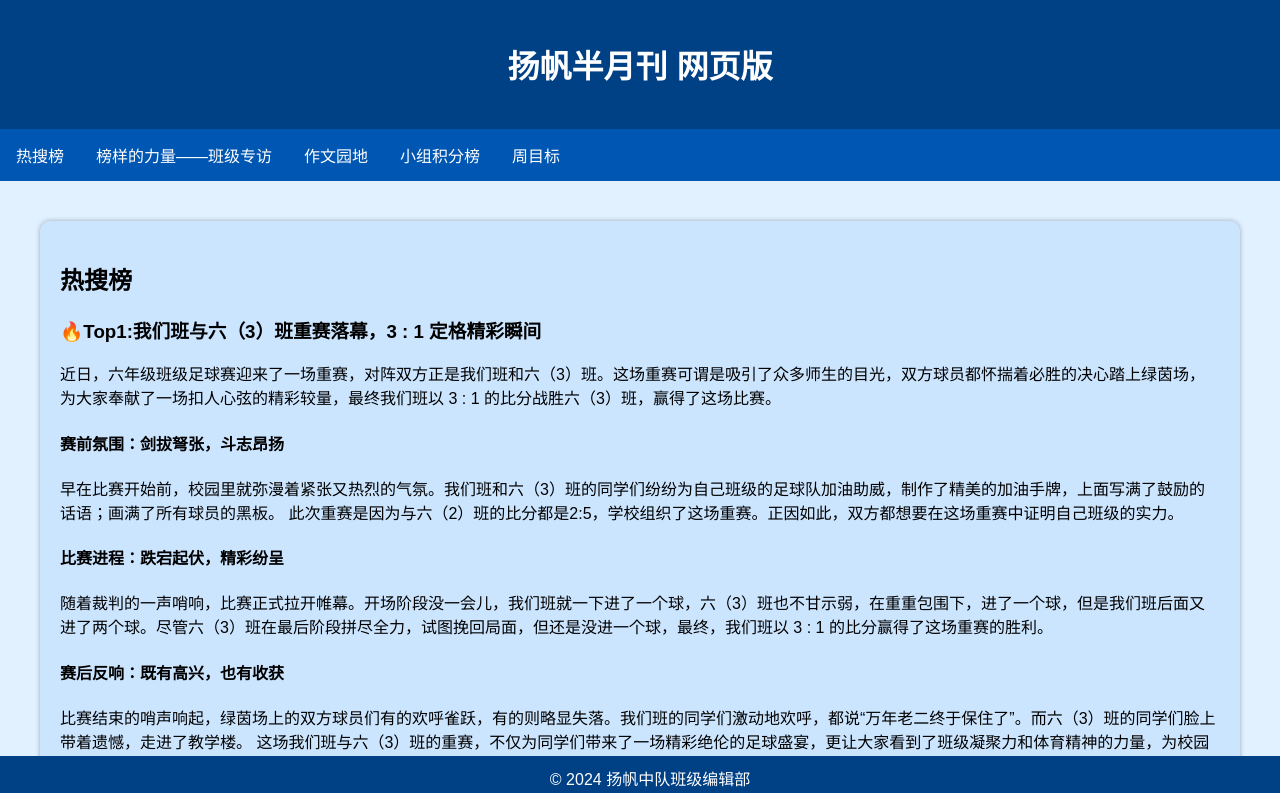
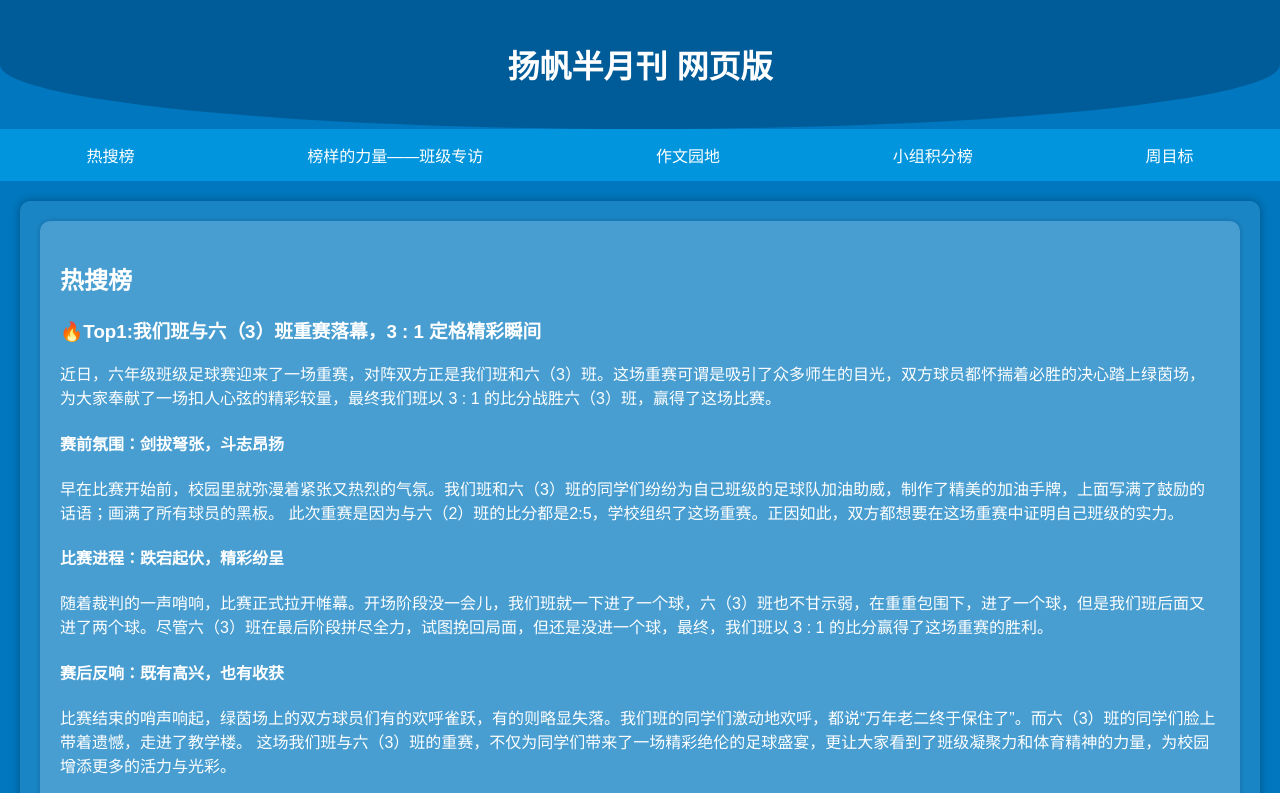
Before and after one commit to yzs0822/yzs0822.github.io, a plain HTML site: page index.html in a window 1280 px wide. Shown: the top 793 px of the page. Drawn offline with Linux system fonts and the light colour scheme.

Commit message:
Add files via upload

```diff
--- a/styles.css
+++ b/styles.css
@@ -3,58 +3,66 @@ body {
     font-family: Arial, sans-serif;
     margin: 0;
     padding: 0;
-    background-color: #e1f1ff; /* 淡蓝色背景，类似天空的浅蓝色，作为整个页面的底色 */
+    background-color: #0077be; /* 以深蓝色作为大海的颜色，象征广阔与深邃 */
+    color: white; /* 文字颜色设为白色，与背景形成鲜明对比，如同海上的白帆显眼 */
 }
 
-/* 头部样式（可放标题等） */
+/* 头部样式（可放标题等），模拟帆船船头造型 */
 header {
-    background-color: #004085; /* 深蓝色，用于头部背景，显得沉稳、突出重点 */
-    color: white;
+    background-color: #005c99; /* 比背景稍深一点的蓝色，增强层次感，类似船头的深色部分 */
     text-align: center;
     padding: 20px;
+    border-bottom-left-radius: 50%; /* 左下角设置为大弧度圆角，营造船头的形状 */
+    border-bottom-right-radius: 50%; /* 右下角同样设置为大弧度圆角 */
 }
 
-/* 导航栏样式 */
+/* 导航栏样式，像是船身上的甲板纹路 */
 nav {
-    background-color: #0056b3; /* 稍浅一点的深蓝色，作为导航栏背景 */
+    background-color: #0095dd; /* 明亮一点的蓝色，象征活力，如同阳光下的甲板 */
     overflow: hidden;
+    display: flex; /* 使用弹性布局，使导航栏项目排列更整齐 */
+    justify-content: space-around; /* 均匀分布导航栏项目 */
 }
 
 nav a {
-    float: left;
-    display: block;
     color: white;
-    text-align: center;
+    text-decoration: none;
     padding: 14px 16px;
-    text-decoration: none;
+    transition: background-color 0.3s ease; /* 添加过渡效果，让交互更平滑 */
 }
 
 nav a:hover {
-    background-color: #0069d9; /* 导航栏链接鼠标悬停时的颜色，加深一点的蓝色，增强交互感 */
+    background-color: #00b0f0; /* 鼠标悬停时颜色变浅，模拟甲板在阳光下的光影变化 */
 }
 
-/* 主要内容区域样式 */
+/* 主要内容区域样式，如同帆船承载的重要部分 */
 section {
     padding: 20px;
     margin: 20px;
+    background-color: rgba(255, 255, 255, 0.1); /* 半透明白色背景，模拟帆船主体的朦胧感 */
+    border-radius: 10px; /* 圆角，使区域更柔和 */
+    box-shadow: 0 0 10px rgba(0, 0, 0, 0.3); /* 阴影，增加立体感，好似帆船的立体效果 */
 }
 
-/* 卡片样式 */
+/* 卡片样式，可想象成帆船上存放的一个个物品盒子 */
 .card {
-    background-color: #cce5ff; /* 卡片主体的浅蓝色，比较柔和，区分于背景又相协调 */
-    box-shadow: 0 0 5px rgba(0, 0, 0, 0.3);
+    background-color: rgba(255, 255, 255, 0.2); /* 更浅的半透明白色，区分不同板块内容 */
     border-radius: 10px;
     padding: 20px;
     margin-bottom: 20px;
+    box-shadow: 0 0 5px rgba(0, 0, 0, 0.2); /* 较淡的阴影，增加层次感 */
+    transition: transform 0.3s ease; /* 添加变换过渡效果 */
 }
 
-/* 页脚样式 */
+.card:hover {
+    transform: translateY(-5px); /* 鼠标悬停时卡片微微上浮，增加交互趣味性 */
+}
+
+/* 页脚样式，类似帆船的船尾部分 */
 footer {
-    background-color: #004085; /* 与头部一致的深蓝色，保持整体的呼应和统一 */
-    color: white;
+    background-color: #005c99; /* 与船头颜色呼应，保持整体风格统一 */
     text-align: center;
     padding: 10px;
-    position: fixed;
-    bottom: 0;
-    width: 100%;
+    border-top-left-radius: 50%; /* 左上角设置为大弧度圆角，模拟船尾形状 */
+    border-top-right-radius: 50%; /* 右上角同样设置为大弧度圆角 */
 }
```
